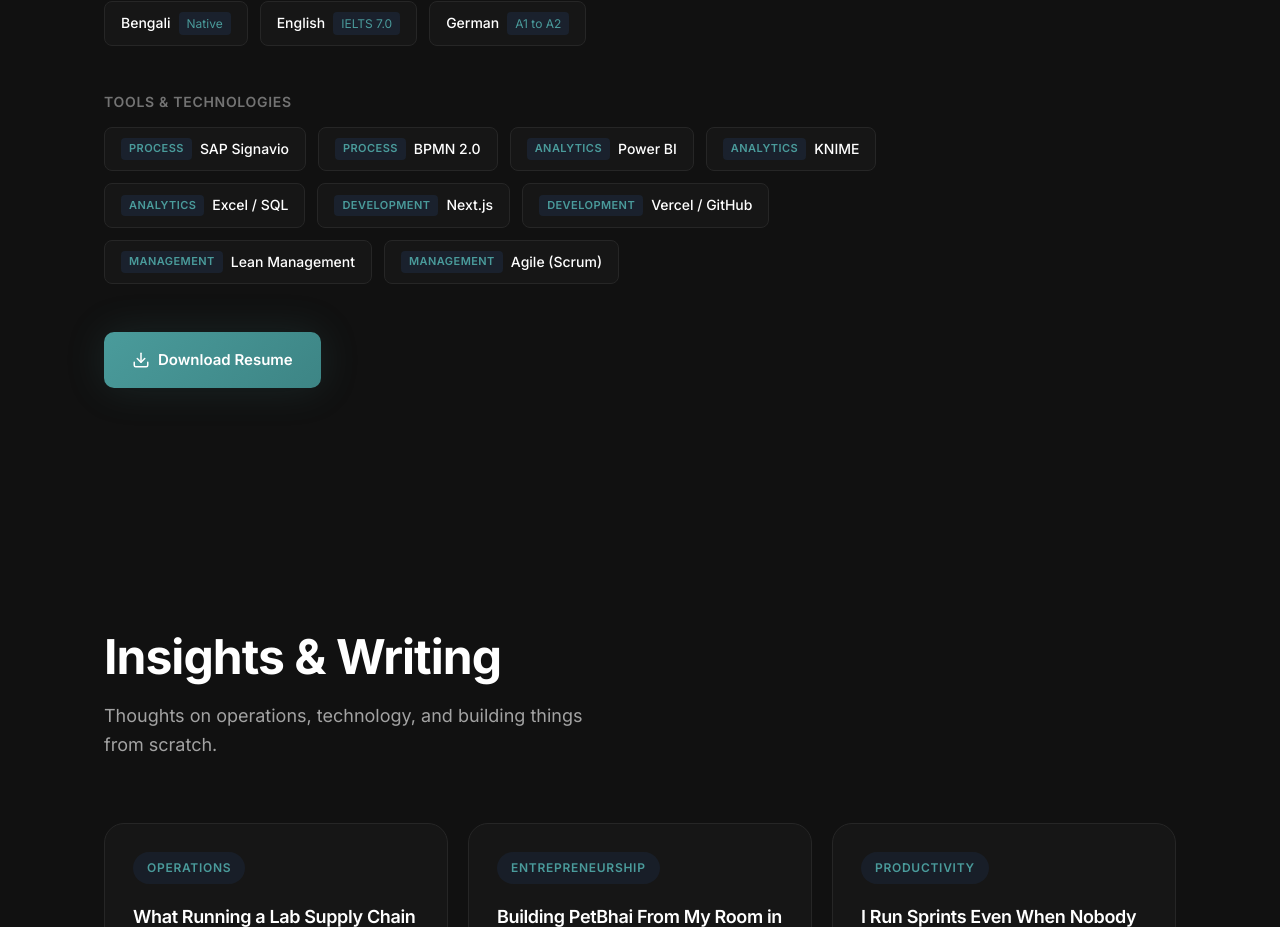
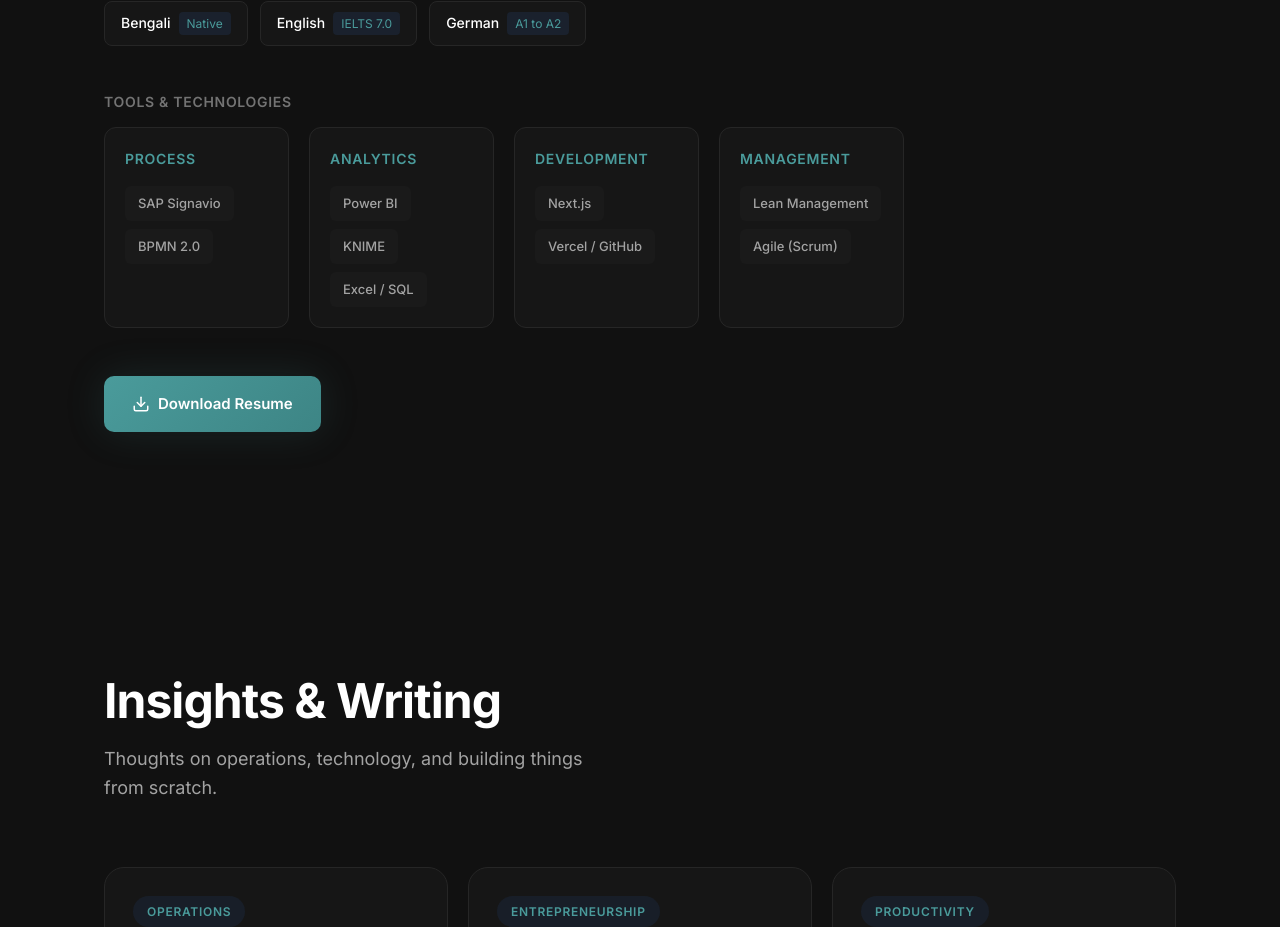
Before and after one commit to myselfrezaul7/portfolio, a Next.js app: page / in a window 1280 px wide. Shown: the part 6758-7685 px from the top of the page. Built offline with nearby package versions, Linux system fonts and the light colour scheme.

Commit message:
refactor: optimize Tools & Technologies section layout to be more compact

```diff
--- a/src/components/About.module.css
+++ b/src/components/About.module.css
@@ -164,43 +164,78 @@
 }
 
 .toolsGrid {
-    display: flex;
-    flex-wrap: wrap;
-    gap: 12px;
+    display: grid;
+    grid-template-columns: 1fr;
+    gap: 20px;
 }
 
-.toolItem {
+@media (min-width: 640px) {
+    .toolsGrid {
+        grid-template-columns: repeat(2, 1fr);
+    }
+}
+
+@media (min-width: 1024px) {
+    .toolsGrid {
+        grid-template-columns: repeat(4, 1fr);
+    }
+}
+
+.toolGroup {
+    background: var(--bg-card);
+    border: 1px solid var(--border);
+    border-radius: 12px;
+    padding: 20px;
+    display: flex;
+    flex-direction: column;
+    gap: 16px;
+    transition: all var(--transition-normal);
+}
+
+.toolGroup:hover {
+    border-color: var(--border-hover);
+    background: var(--bg-card-hover);
+    transform: translateY(-2px);
+}
+
+.groupHeader {
     display: flex;
     align-items: center;
     gap: 8px;
-    padding: 10px 16px;
-    background: var(--bg-card);
-    border: 1px solid var(--border);
-    border-radius: 8px;
-    transition: all var(--transition-normal);
 }
 
-.toolItem:hover {
-    border-color: var(--border-hover);
-    background: var(--bg-card-hover);
+.groupTitle {
+    font-size: 14px;
+    font-weight: 600;
+    color: var(--accent);
+    text-transform: uppercase;
+    letter-spacing: 0.05em;
 }
 
-.toolCategory {
-    font-size: 11px;
-    font-weight: 600;
-    text-transform: uppercase;
-    letter-spacing: 0.04em;
-    color: var(--accent);
-    background: rgba(59, 130, 246, 0.1);
-    padding: 2px 8px;
-    border-radius: 4px;
+.toolList {
+    display: flex;
+    flex-wrap: wrap;
+    gap: 8px;
 }
 
-.toolName {
-    font-size: 14px;
+.toolTag {
+    font-size: 13px;
     font-weight: 500;
+    color: var(--text-secondary);
+    background: var(--bg-tertiary);
+    padding: 6px 12px;
+    border-radius: 6px;
+    border: 1px solid transparent;
+    transition: all var(--transition-fast);
+}
+
+.toolGroup:hover .toolTag {
+    background: var(--bg-primary);
     color: var(--text-primary);
+    border-color: var(--border);
 }
+
+
 
 .resumeButton {
     display: inline-flex;
--- a/src/components/About.tsx
+++ b/src/components/About.tsx
@@ -87,41 +87,49 @@ export default function About() {
                         <div className={styles.toolsSection}>
                             <h3 className={styles.toolsTitle}>Tools & Technologies</h3>
                             <div className={styles.toolsGrid}>
-                                <div className={styles.toolItem}>
-                                    <span className={styles.toolCategory}>Process</span>
-                                    <span className={styles.toolName}>SAP Signavio</span>
+                                {/* Process */}
+                                <div className={styles.toolGroup}>
+                                    <div className={styles.groupHeader}>
+                                        <span className={styles.groupTitle}>Process</span>
+                                    </div>
+                                    <div className={styles.toolList}>
+                                        <span className={styles.toolTag}>SAP Signavio</span>
+                                        <span className={styles.toolTag}>BPMN 2.0</span>
+                                    </div>
                                 </div>
-                                <div className={styles.toolItem}>
-                                    <span className={styles.toolCategory}>Process</span>
-                                    <span className={styles.toolName}>BPMN 2.0</span>
+
+                                {/* Analytics */}
+                                <div className={styles.toolGroup}>
+                                    <div className={styles.groupHeader}>
+                                        <span className={styles.groupTitle}>Analytics</span>
+                                    </div>
+                                    <div className={styles.toolList}>
+                                        <span className={styles.toolTag}>Power BI</span>
+                                        <span className={styles.toolTag}>KNIME</span>
+                                        <span className={styles.toolTag}>Excel / SQL</span>
+                                    </div>
                                 </div>
-                                <div className={styles.toolItem}>
-                                    <span className={styles.toolCategory}>Analytics</span>
-                                    <span className={styles.toolName}>Power BI</span>
+
+                                {/* Development */}
+                                <div className={styles.toolGroup}>
+                                    <div className={styles.groupHeader}>
+                                        <span className={styles.groupTitle}>Development</span>
+                                    </div>
+                                    <div className={styles.toolList}>
+                                        <span className={styles.toolTag}>Next.js</span>
+                                        <span className={styles.toolTag}>Vercel / GitHub</span>
+                                    </div>
                                 </div>
-                                <div className={styles.toolItem}>
-                                    <span className={styles.toolCategory}>Analytics</span>
-                                    <span className={styles.toolName}>KNIME</span>
-                                </div>
-                                <div className={styles.toolItem}>
-                                    <span className={styles.toolCategory}>Analytics</span>
-                                    <span className={styles.toolName}>Excel / SQL</span>
-                                </div>
-                                <div className={styles.toolItem}>
-                                    <span className={styles.toolCategory}>Development</span>
-                                    <span className={styles.toolName}>Next.js</span>
-                                </div>
-                                <div className={styles.toolItem}>
-                                    <span className={styles.toolCategory}>Development</span>
-                                    <span className={styles.toolName}>Vercel / GitHub</span>
-                                </div>
-                                <div className={styles.toolItem}>
-                                    <span className={styles.toolCategory}>Management</span>
-                                    <span className={styles.toolName}>Lean Management</span>
-                                </div>
-                                <div className={styles.toolItem}>
-                                    <span className={styles.toolCategory}>Management</span>
-                                    <span className={styles.toolName}>Agile (Scrum)</span>
+
+                                {/* Management */}
+                                <div className={styles.toolGroup}>
+                                    <div className={styles.groupHeader}>
+                                        <span className={styles.groupTitle}>Management</span>
+                                    </div>
+                                    <div className={styles.toolList}>
+                                        <span className={styles.toolTag}>Lean Management</span>
+                                        <span className={styles.toolTag}>Agile (Scrum)</span>
+                                    </div>
                                 </div>
                             </div>
                         </div>
```
